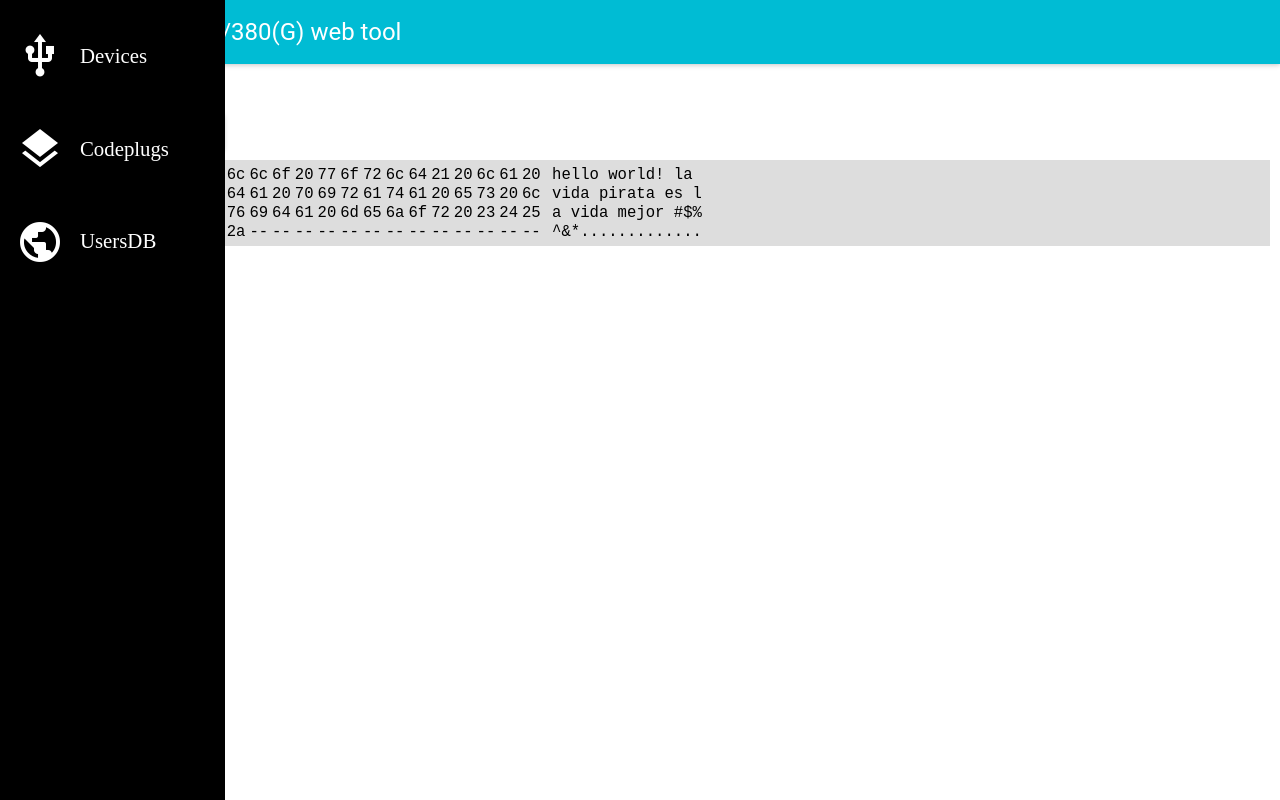
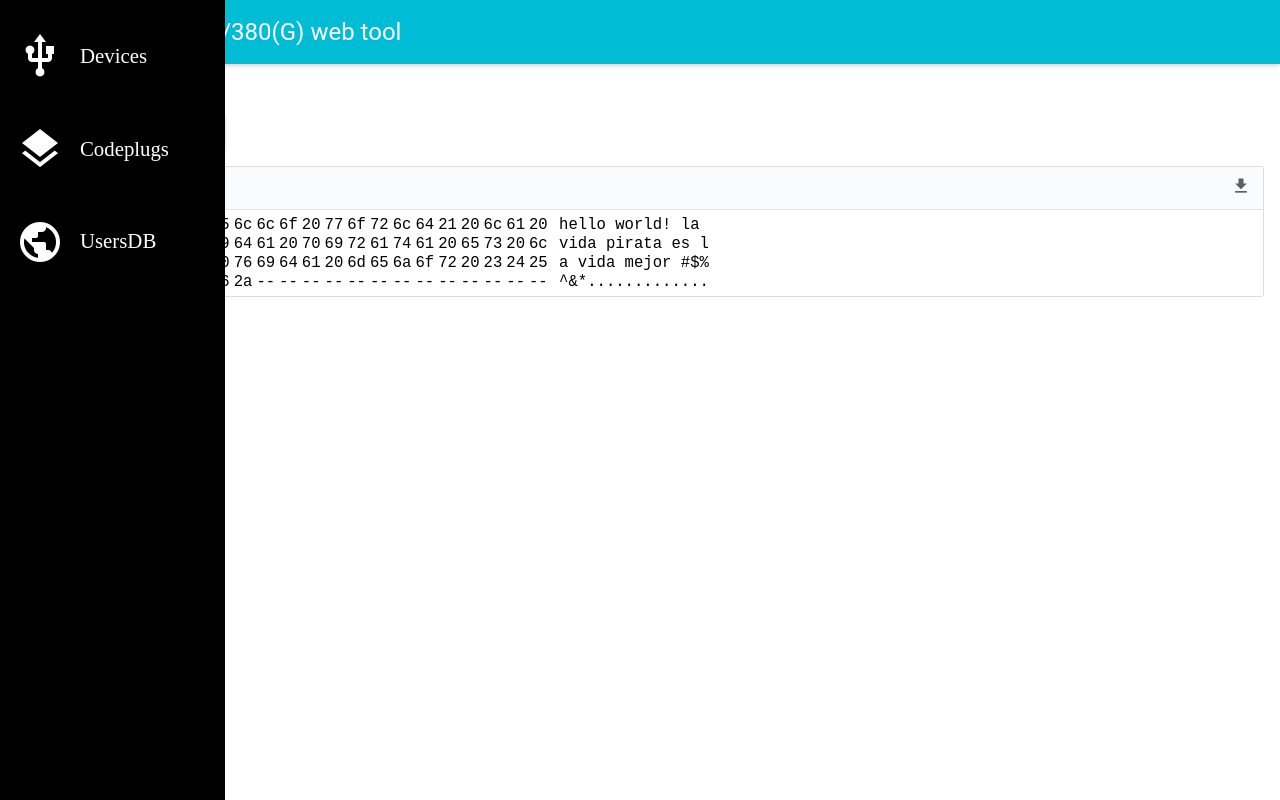
Before and after one commit to yeyus/md380-webtools, a React app: page / in a window 1280 px wide. Built offline with nearby package versions, Linux system fonts and the light colour scheme.

Commit message:
github style and download button

```diff
--- /dev/null
+++ b/src/components/.#sidebar-item.jsx
@@ -0,0 +1 @@
+yeyus@Jesuss-iMac.2287
--- /dev/null
+++ b/src/components/hex/download-button.jsx
@@ -0,0 +1,50 @@
+import React from 'react';
+
+import IconButton from 'material-ui/IconButton';
+import FontIcon from 'material-ui/FontIcon';
+
+import classNames from 'classnames';
+
+const styles = {
+    icon: {
+        width: 20,
+        height: 20,
+        fontSize: 20,
+        color: '#586069',
+        iconHoverColor: '#0366d6'
+    },
+    wrapper: {
+        width: 24,
+        height: 24,
+        padding: 2
+    }
+};
+
+export default class DownloadButton extends React.Component {
+
+    download() {
+        let a = document.createElement("a");
+        document.body.appendChild(a);
+        a.style = "display: none";
+
+        ((fileName, blob) => {
+            let url = window.URL.createObjectURL(blob);
+            a.href = url;
+            a.download = fileName || 'hex-file.bin';
+            a.click();
+            window.URL.revokeObjectURL(url);
+        })(this.props.fileName, this.props.blob);
+    }
+
+    render() {
+        return (
+            <IconButton
+                iconClassName={ classNames('material-icons') }
+                iconStyle= { styles.icon }
+                style= { styles.wrapper }
+                onClick={ this.download.bind(this) }>
+                file_download
+            </IconButton>
+        );
+    }
+}
--- a/src/components/hex/hex.jsx
+++ b/src/components/hex/hex.jsx
@@ -3,6 +3,7 @@ import styles from 'style/hex.css';
 import React from 'react';
 
 import HexLine from 'components/hex/hex-line';
+import DownloadButton from 'components/hex/download-button.jsx';
 
 export default class Hex extends React.Component {
 
@@ -37,15 +38,29 @@ export default class Hex extends React.Component {
     }
 
     render() {
-        let lines = this.generateLines(this.props.blob,
-                                       this.props.start,
-                                       this.props.end,
-                                       this.props.lineSize);
+        const { blob, fileName, start, end, lineSize } = this.props;
+        let lines = this.generateLines(blob,
+                                       start,
+                                       end,
+                                       lineSize);
 
         return (
-            <ul className={styles.wrapper} >
-                { lines }
-            </ul>
+            <div className={ styles.hexEditor }>
+                <div className={ styles.hexEditorTopBar }>
+                    <div className={ styles.hexEditorFileActions }>
+                        <DownloadButton
+                            blob={blob}
+                            fileName={fileName} />
+                    </div>
+                    <div className={ styles.hexEditorFileInfo }>
+                        239892 bytes
+                    </div>
+                </div>
+
+                <ul className={styles.wrapper} >
+                    { lines }
+                </ul>
+            </div>
         );
     }
 }
--- a/src/style/hex.css
+++ b/src/style/hex.css
@@ -1,11 +1,38 @@
-.hex-editor {
+.hexEditor {
+    position: relative;
+    margin: 16px;
+    border: 1px solid #ddd;
+    border-radius: 3px;
+}
+
+.hexEditorTopBar {
+    padding: 5px 10px;
+    background-color: #fafbfc;
+    border-bottom: 1px solid #e1e4e8;
+    border-top-left-radius: 2px;
+    border-top-right-radius: 2px;
+}
+
+.hexEditorFileActions {
+    float: right;
+    padding-top: 2px;
+    font-size: 13px;
+}
+
+.hexEditorFileInfo {
+    font-family: "SFMono-Regular", Consolas, "Liberation Mono", Menlo, Courier, monospace;
+    font-size: 12px;
+    line-height: 32px;
+}
+
+.hexEditorDownload {
 
 }
 
 ul.wrapper {
     padding: 5px;
-    margin: 10px;
-    background-color: #ddd;
+    margin: 0px;
+    background-color: #fff;
 }
 
 li.line {
```
